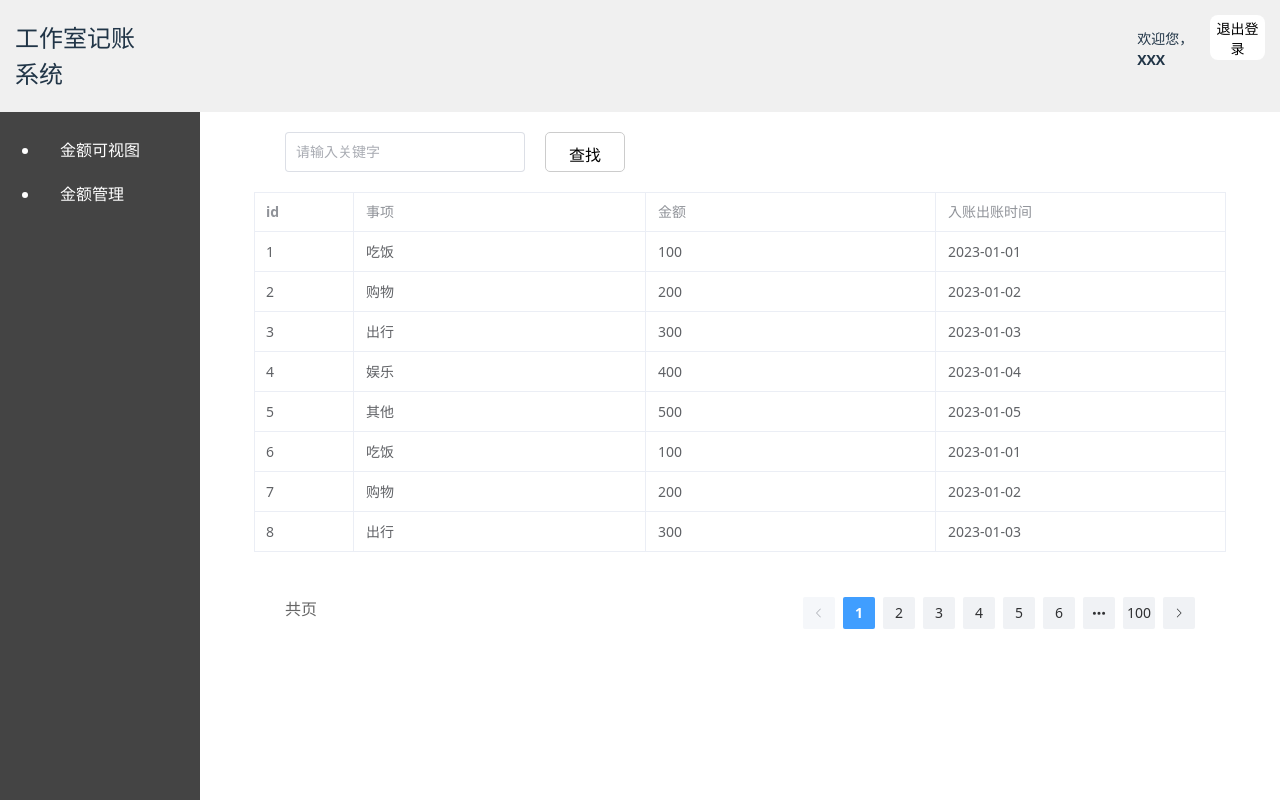
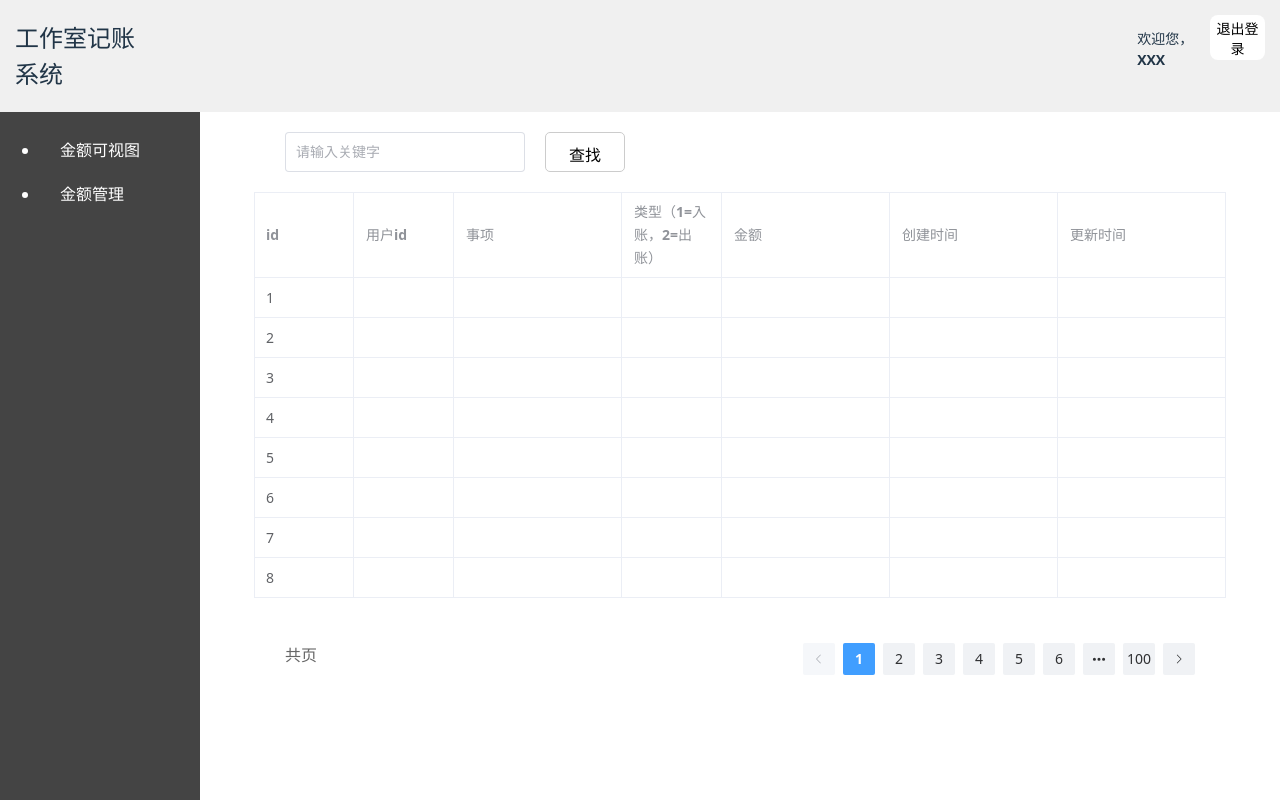
Before and after one commit to mojieRomeo/accounting_management_admin, a Vue app: page /home/table in a window 1280 px wide. Built offline with nearby package versions, Linux system fonts and the light colour scheme.

Commit message:
feat（tableView）更新表字段

```diff
--- a/src/views/TableView.vue
+++ b/src/views/TableView.vue
@@ -58,9 +58,12 @@ const tableData = [{
   <div class="table-wrapper">
     <el-table :data="tableData" border style="width: 100%">
       <el-table-column prop="id" label="id" width="100" />
-      <el-table-column prop="事项" label="事项" width="" />
-      <el-table-column prop="金额" label="金额" width="" />
-      <el-table-column prop="入账出账时间" label="入账出账时间" width="" />
+      <el-table-column prop="userId" label="用户id" width="100" />
+      <el-table-column prop="title" label="事项" width="" />
+      <el-table-column prop="type" label="类型（1=入账，2=出账）" width="100" />
+      <el-table-column prop="amount" label="金额" width="" />
+      <el-table-column prop="createTime" label="创建时间" width="" />
+      <el-table-column prop="updataTime" label="更新时间" width="" />
     </el-table>
   </div>
   <div class="page">
```
